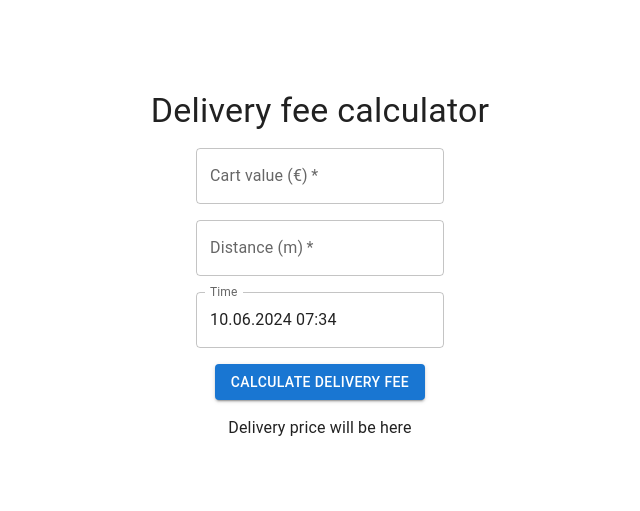
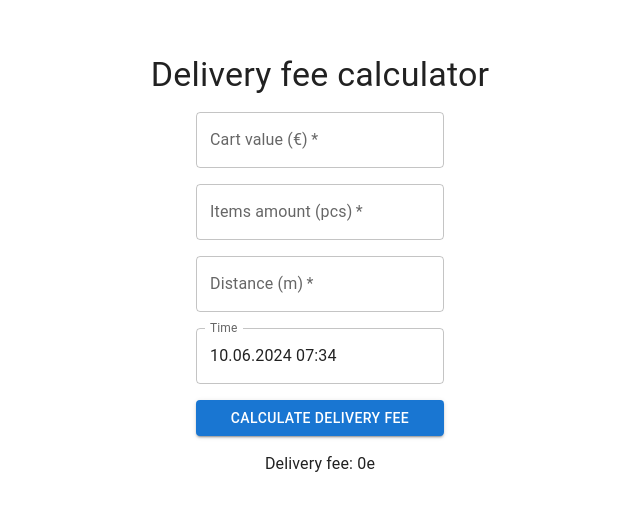
Before and after one commit to JerryUusis/delivery_fee_calculator_wolt_2024, a React (Vite) app in the folder delivery_fee_front/: page / in a window 1280 px wide. Shown: the part 135-646 px from the top of the page, without its empty margins (320-960 px from the left). Built offline with nearby package versions, Linux system fonts and the light colour scheme.

Commit message:
Add items input and import delivery fee calculation logic

```diff
--- a/delivery_fee_front/src/App.tsx
+++ b/delivery_fee_front/src/App.tsx
@@ -7,14 +7,38 @@ import Box from "@mui/material/Box";
 import TextField from "@mui/material/TextField";
 import Typography from "@mui/material/Typography";
 import Button from "@mui/material/Button";
-import { useState } from "react";
-import { handleNumberInput, handleDateInput } from "../utils/library";
+import React, { useState } from "react";
+import {
+  handleNumberInput,
+  handleDateInput,
+  calculateItemsPrice,
+  calculateDeliveryFee,
+  calculateDistancePrice,
+  calculateSmallCartSurcharge,
+} from "../utils/library";
 
 function App() {
   const [cart, setCart] = useState<number>(0);
+  const [items, setItems] = useState<number>(0);
   const [distance, setDistance] = useState<number>(0);
   const [date, setDate] = useState<Dayjs>(dayjs());
   const [isRushHour, setIsRushHour] = useState<boolean>(false);
+  const [deliveryFee, setDeliveryFee] = useState<number>(0);
+
+  const handleSubmit = (event: React.FormEvent) => {
+    event.preventDefault();
+    const itemsPrice = calculateItemsPrice(items);
+    const distancePrice = calculateDistancePrice(distance);
+    const smallCartSurcharge = calculateSmallCartSurcharge(cart);
+    const total = calculateDeliveryFee(
+      cart,
+      smallCartSurcharge,
+      distancePrice,
+      itemsPrice,
+      isRushHour
+    );
+    setDeliveryFee(total);
+  };
 
   return (
     <LocalizationProvider dateAdapter={AdapterDayjs} adapterLocale="en">
@@ -33,12 +57,20 @@ function App() {
         <Box
           sx={{ display: "flex", flexDirection: "column", gap: "1rem" }}
           component={"form"}
+          onSubmit={handleSubmit}
         >
           <TextField
             label="Cart value (€)"
             type="number"
             onChange={(e) => handleNumberInput(e.target.value, setCart, true)}
             inputProps={{ min: 0, step: 0.01 }}
+            required
+          />
+          <TextField
+            label="Items amount (pcs)"
+            type="number"
+            onChange={(e) => handleNumberInput(e.target.value, setItems, true)}
+            inputProps={{ min: 0 }}
             required
           />
           <TextField
@@ -60,11 +92,11 @@ function App() {
               handleDateInput(newValue as Dayjs, setIsRushHour, setDate)
             }
           />
+          <Button variant="contained" type="submit">
+            Calculate delivery fee
+          </Button>
         </Box>
-        <Button variant="contained" type="submit">
-          Calculate delivery fee
-        </Button>
-        <Typography>Delivery price will be here</Typography>
+        <Typography>Delivery fee: {deliveryFee}e</Typography>
       </Box>
     </LocalizationProvider>
   );
```
